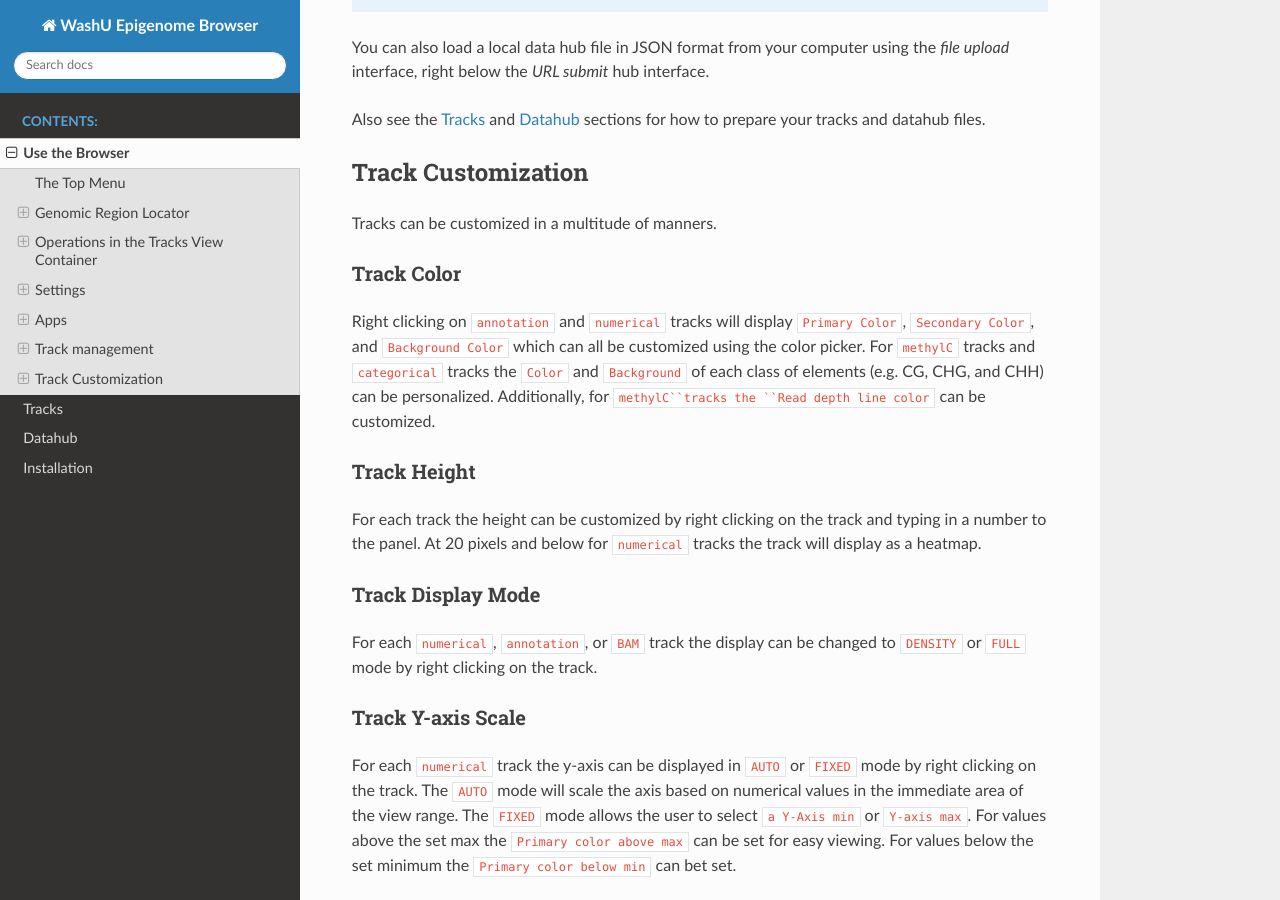
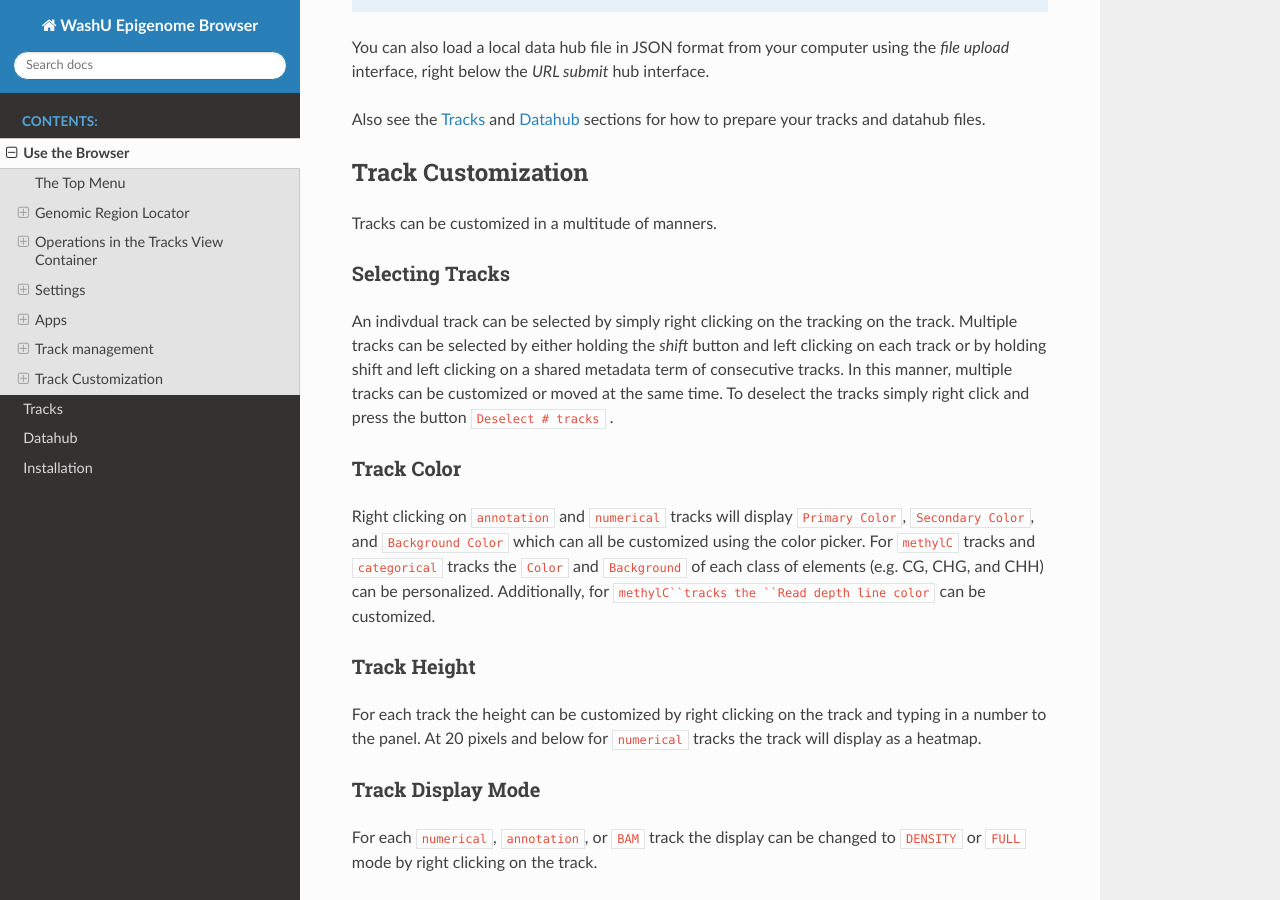
Before and after one commit to lidaof/eg-docs, a Sphinx documentation site: the page built from docs/usage.rst, in a window 1280 px wide and 900 px high, scrolled down 11657 px. Built offline with Sphinx 7.4.7 and the Read the Docs theme 2.0.0, drawn with Linux system fonts in a browser that asks for light colours.

Commit message:
Update usage.rst

```diff
--- a/docs/usage.rst
+++ b/docs/usage.rst
@@ -268,6 +268,11 @@
 
 Tracks can be customized in a multitude of manners.
 
+Selecting Tracks
+~~~~~~~~~~~~~~~~
+
+An indivdual track can be selected by simply right clicking on the tracking on the track. Multiple tracks can be selected by either holding the *shift* button and left clicking on each track or by holding shift and left clicking on a shared metadata term of consecutive tracks. In this manner, multiple tracks can be customized or moved at the same time. To deselect the tracks simply right click and press the button ``Deselect # tracks`` .
+
 Track Color
 ~~~~~~~~~~~
 
```
